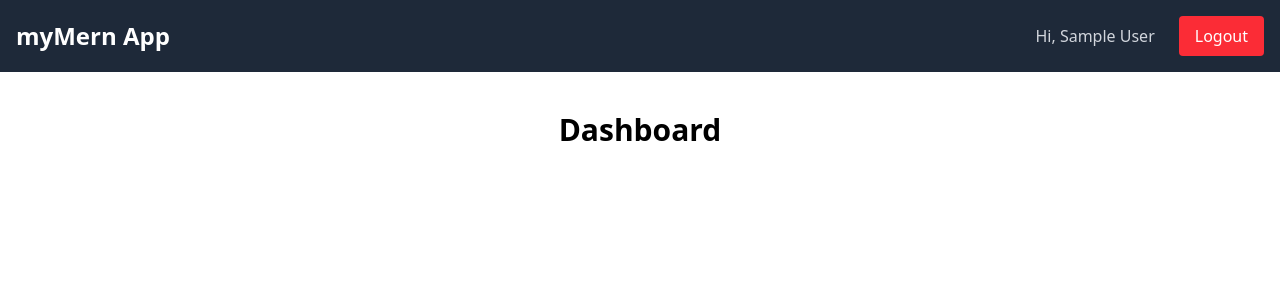
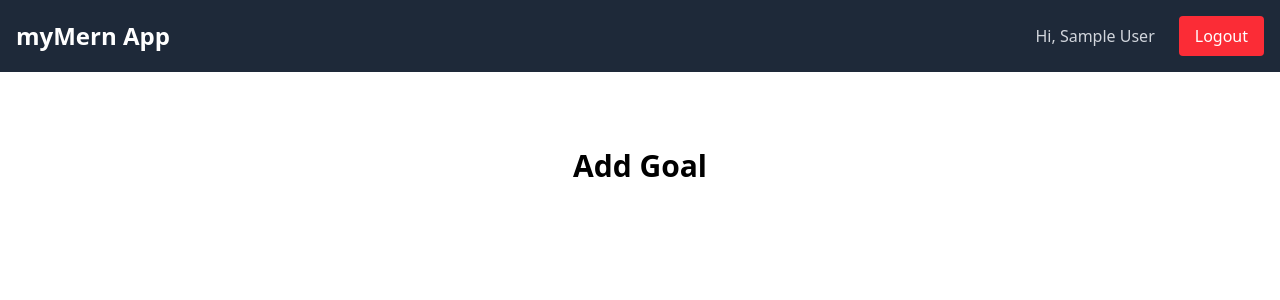
Before and after one commit to sabaPhruidze/mern-app, a React app in the folder frontend/: page / in a window 1280 px wide. Shown: the top 300 px of the page. Built offline with nearby package versions, Linux system fonts and the light colour scheme; sample sign-in values are in the browser's storage; the HTML template or start-up script is replaced by a standard one.

Commit message:
now Creating a component for adding , it is not finished, it is just a structure

```diff
--- /dev/null
+++ b/frontend/src/components/GoalForm.tsx
@@ -0,0 +1,30 @@
+import { useState } from "react"
+import { useAppDispatch } from "../store/store"
+import { createGoal } from "../store/slices/goalSlices"
+const GoalForm = () => {
+    const [text,setText] = useState('');
+    const dispatch = useAppDispatch();
+
+    const onSubmit =(e:React.FormEvent) => {
+        e.preventDefault();
+        if(!text) {
+            alert('Please add a text');
+            return;
+        }
+        dispatch(createGoal({text}));
+        setText('')
+    }
+  return (
+    <section>
+        <form onSubmit={onSubmit}>
+            <div>
+                <label htmlFor=""></label>
+                <input type="text" />
+            </div>
+            <button type="submit">Add Goal</button>
+        </form>
+    </section>
+  )
+}
+
+export default GoalForm
--- a/frontend/src/pages/Dashboard.tsx
+++ b/frontend/src/pages/Dashboard.tsx
@@ -1,5 +1,13 @@
+import GoalForm from "../components/GoalForm";
+
 const Dashboard = () => {
-  return <div className="text-3xl font-bold text-center mt-10">Dashboard</div>;
+  return (
+    <div className="text-3xl font-bold text-center mt-10">
+      <div>
+        <GoalForm/>
+      </div>
+    </div>
+  );
 };
 
 export default Dashboard;
```
